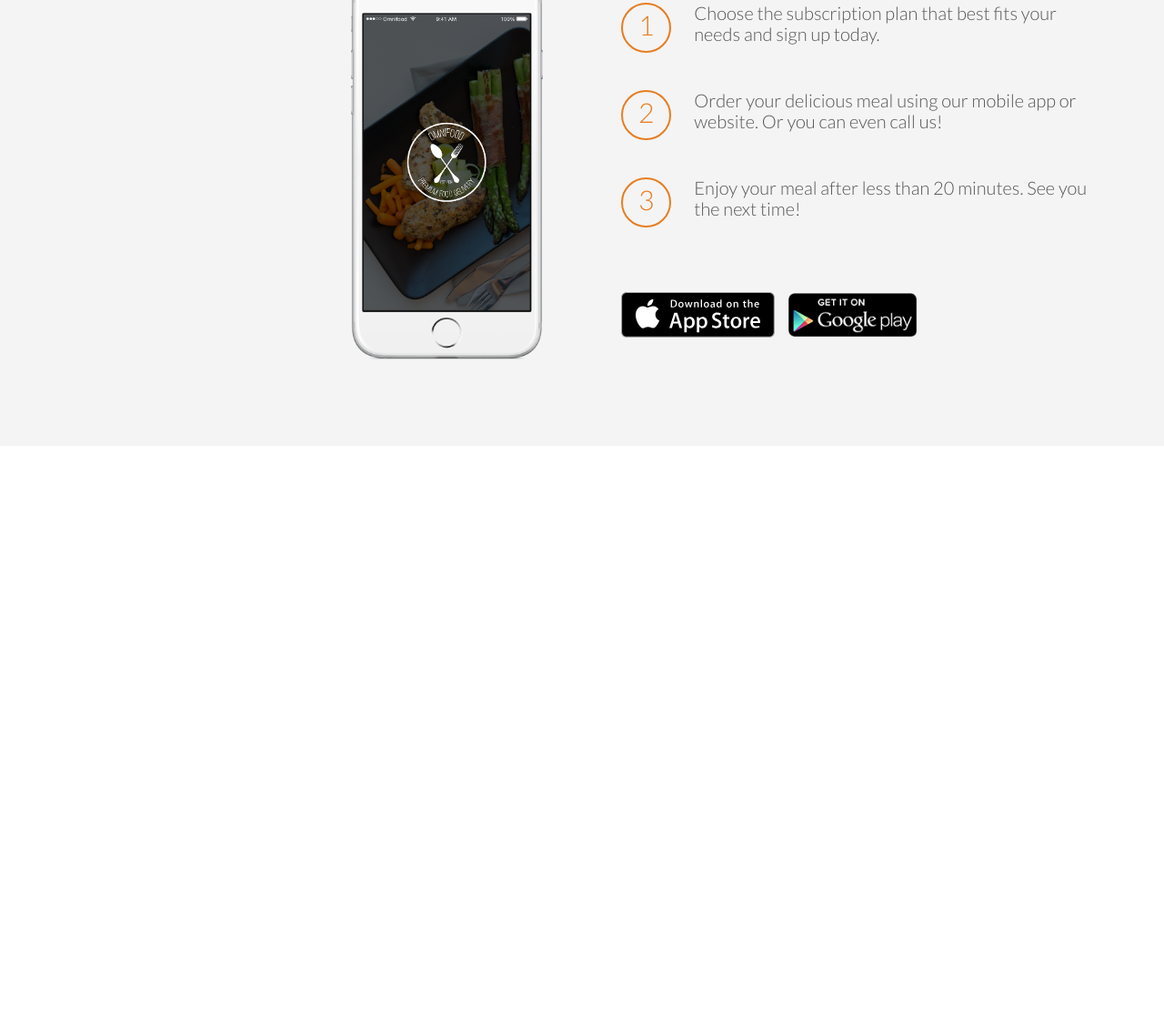
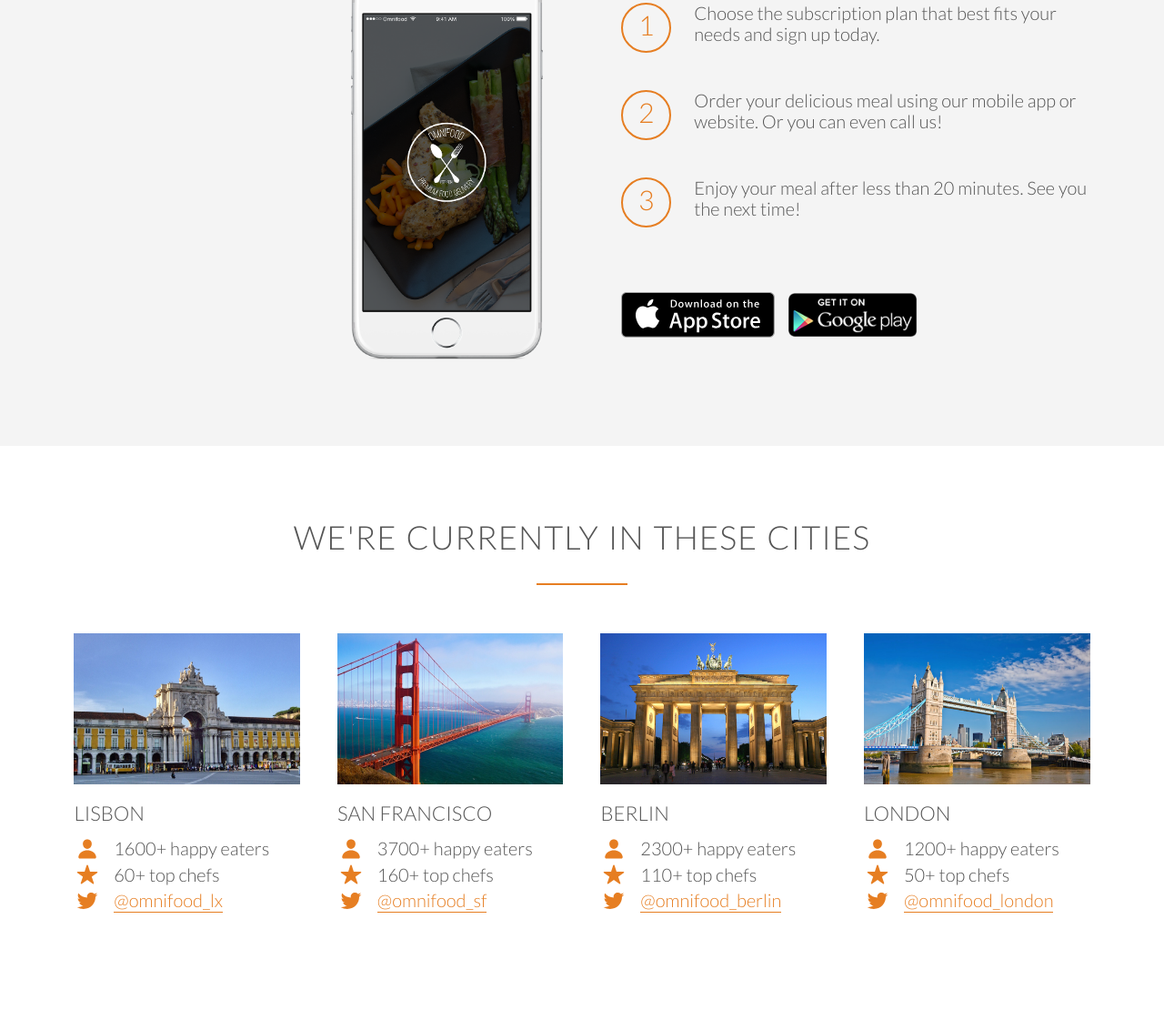
Before and after one commit to tranvuongduy2003/website-in-learning, a plain HTML site: page index.html in a window 1280 px wide. Shown: the part 2248-3358 px from the top of the page at 91% size. Before the commit the page ends 2738 px from the top, so only its background shows below. Drawn offline with nearby package versions, Linux system fonts and the light colour scheme.

Commit message:
Complete section cities

```diff
--- a/index.html
+++ b/index.html
@@ -147,6 +147,78 @@
 			</div>
 		</section>
 
+		<section class="section-cities">
+			<div class="row">
+				<h2>We're currently in these cities</h2>
+			</div>
+			<div class="row">
+				<div class="col span-1-of-4 box">
+					<img src="resources/img/lisbon.jpg" alt="Lisbon">
+					<h3>Lisbon</h3>
+					<div class="city-feature">
+						<ion-icon class="small-icon" name="person"></ion-icon>
+						1600+ happy eaters
+					</div>
+					<div class="city-feature">
+						<ion-icon class="small-icon" name="star"></ion-icon>
+						60+ top chefs
+					</div>
+					<div class="city-feature">
+						<ion-icon class="small-icon" name="logo-twitter"></ion-icon>
+						<a href="#">@omnifood_lx</a>
+					</div>
+				</div>
+				<div class="col span-1-of-4 box">
+					<img src="resources/img/san-francisco.jpg" alt="San Francisco">
+					<h3>San Francisco</h3>
+					<div class="city-feature">
+						<ion-icon class="small-icon" name="person"></ion-icon>
+						3700+ happy eaters
+					</div>
+					<div class="city-feature">
+						<ion-icon class="small-icon" name="star"></ion-icon>
+						160+ top chefs
+					</div>
+					<div class="city-feature">
+						<ion-icon class="small-icon" name="logo-twitter"></ion-icon>
+						<a href="#">@omnifood_sf</a>
+					</div>
+				</div>
+				<div class="col span-1-of-4 box">
+					<img src="resources/img/berlin.jpg" alt="Berlin">
+					<h3>Berlin</h3>
+					<div class="city-feature">
+						<ion-icon class="small-icon" name="person"></ion-icon>
+						2300+ happy eaters
+					</div>
+					<div class="city-feature">
+						<ion-icon class="small-icon" name="star"></ion-icon>
+						110+ top chefs
+					</div>
+					<div class="city-feature">
+						<ion-icon class="small-icon" name="logo-twitter"></ion-icon>
+						<a href="#">@omnifood_berlin</a>
+					</div>
+				</div>
+				<div class="col span-1-of-4 box">
+					<img src="resources/img/london.jpg" alt="London">
+					<h3>London</h3>
+					<div class="city-feature">
+						<ion-icon class="small-icon" name="person"></ion-icon>
+						1200+ happy eaters
+					</div>
+					<div class="city-feature">
+						<ion-icon class="small-icon" name="star"></ion-icon>
+						50+ top chefs
+					</div>
+					<div class="city-feature">
+						<ion-icon class="small-icon" name="logo-twitter"></ion-icon>
+						<a href="#">@omnifood_london</a>
+					</div>
+				</div>
+			</div>
+		</section>
+
 	</body>
 
 
--- a/resources/css/style.css
+++ b/resources/css/style.css
@@ -123,6 +123,20 @@ h2:after {
 	font-size: 350%;
 	margin-bottom: 10px;
 	color: #E67E22;
+}
+
+.small-icon {
+	display: inline-block;
+	width: 30px;
+	text-align: center;
+	color: #E67E22;
+	font-size: 120%;
+	margin-right: 10px;
+
+	/*secrets to align text and icons*/
+	line-height: 120%;
+	vertical-align: middle;
+	margin-top: -5px;
 }
 
 
@@ -331,3 +345,36 @@ header {
 	width: auto;
 	margin-right: 10px;
 }
+
+
+
+
+
+/* ------------------------------------------- */
+/* CITIES */
+/* ------------------------------------------- */
+
+.box img {
+	width: 100%;
+	height: auto;
+	margin-bottom: 15px;
+}
+
+.city-feature {
+	margin-bottom: 5px;
+}
+
+.section-cities a:link,
+.section-cities a:visited {
+	color: #E67E22;
+	text-decoration: none;
+	padding-bottom: 1px;
+	border-bottom: 1px solid #E67E22;
+	transition: border-bottom 0.2s, color 0.2s;
+}
+
+.section-cities a:hover,
+.section-cities a:active {
+	color: #555;
+	border-bottom: 1px solid transparent;
+}
```
Also changed, not shown: resources/img/lisbon.jpg (renamed from resources/img/lisbon-3.jpg).
